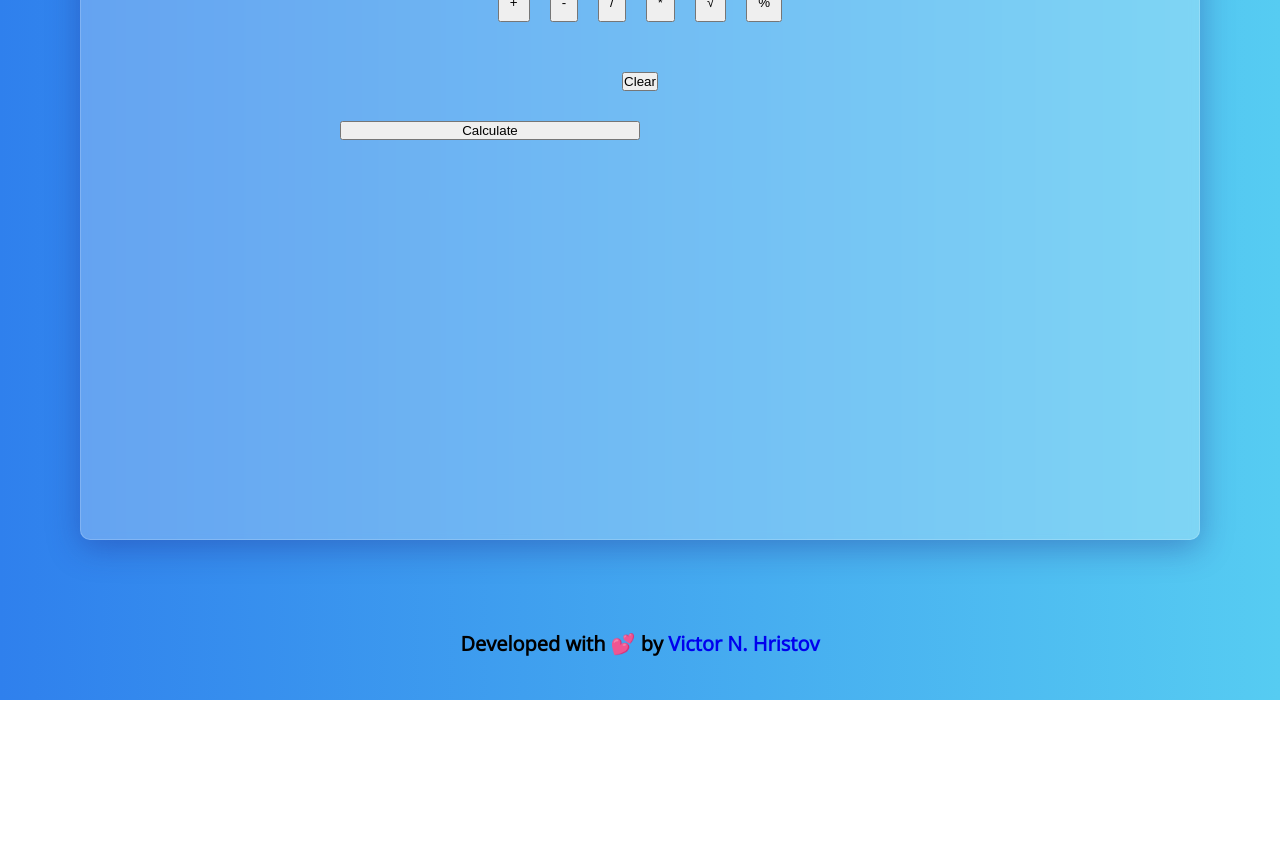
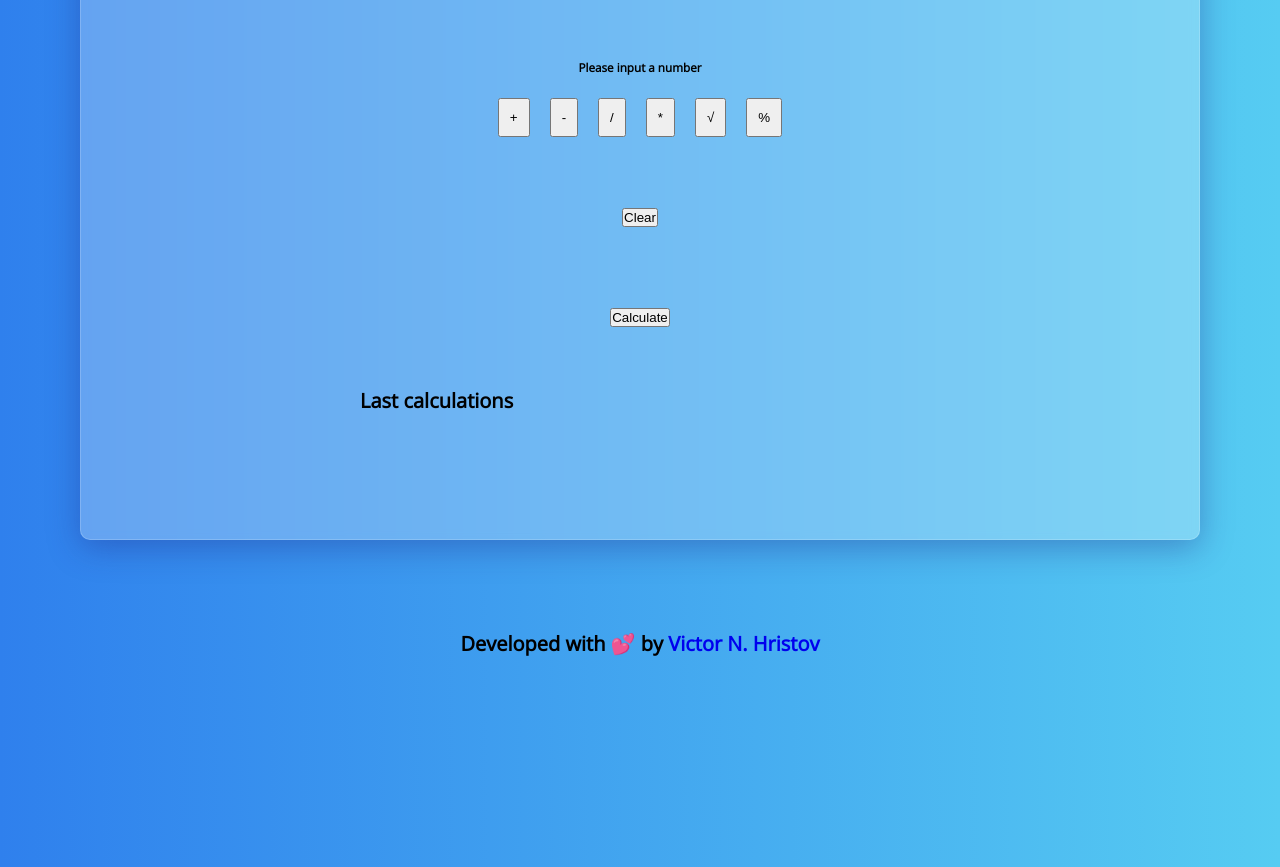
Before and after one commit to VictorH04/Input-calculator, a Vue app: page / in a window 1280 px wide. Shown: the part 320-1187 px from the top of the page. Before the commit the page ends 1020 px from the top, so only its background shows below. Built offline with nearby package versions, Linux system fonts and the light colour scheme.

Commit message:
Fixed some things and made it so it shows the last calculations, just have to add them to localStorage and display them from the localStorage

```diff
--- a/SASS/base/_Home.scss
+++ b/SASS/base/_Home.scss
@@ -36,18 +36,33 @@
   }
 }
 
-.calcSpace {
+.calc {
   grid-column: 1 / span 2;
-  grid-row: 1 / 1;
+  grid-row: 2 / 2;
 
-  justify-self: center;
-  align-self: end;
+ height: 100%;
 
-  display: grid;
-  grid-template-columns: repeat(2, 300px);
-  grid-template-rows: repeat(4, 1fr);
+ display: grid;
 
+ grid-template-rows: repeat(2, 1fr);
+ grid-template-columns: 1fr;
+
+ justify-self: center;
+
+  &-space {
+    grid-column: 1 / 1;
+    grid-row: 1 / 1;
+
+    justify-self: center;
+    align-self: center;
+
+    display: grid;
+    grid-template-columns: repeat(2, 300px);
+    grid-template-rows: repeat(5, 100px) 1fr;
+
+  }
 }
+
 
 .leftBtns {
   display: flex;
@@ -169,3 +184,26 @@
 
   place-self: center;
 }
+
+.CalcBtn {
+  grid-column: 1 / span 2;
+  grid-row: 5 / 5;
+
+  place-self: center;
+}
+
+.lastCalculations {
+  grid-column: 1 / 1;
+  grid-row: 2 / 2;
+
+  display: grid;
+  grid-auto-rows: 50px;
+
+  &-title {
+    padding: 2rem;
+  }
+
+  &-text {
+    padding: 1rem 2rem;
+  }
+}
--- a/src/components/CalcSpace.vue
+++ b/src/components/CalcSpace.vue
@@ -1,5 +1,6 @@
 <template>
-  <div class="calcSpace">
+  <div class="calc">
+    <div class="calc-space">
       <Plus1
         :Plus1="Plus.val1"
         v-model="Plus.val1"
@@ -96,6 +97,8 @@
 
       <CalcBtn @Calculate="Calculate()" />
     </div>
+    <lastCalculations :answerArrays="this.arr" />
+  </div>
 </template>
 
 <script>
@@ -122,6 +125,8 @@ import CalcSymbol from "../components/Symbol/calcSymbol.vue";
 import ClearBtn from "../components/ClearBtn/ClearBtn.vue";
 import CalcBtn from "../components/Calculate/Calculate.vue";
 
+import lastCalculations from "../components/lastCalculations/lastCalculations.vue";
+
 export default {
   name: "calcSpace",
 
@@ -146,6 +151,8 @@ export default {
     CalcSqRoot,
     CalcPercent,
     CalcPercent2,
+
+    lastCalculations,
   },
 
   data() {
@@ -156,7 +163,9 @@ export default {
       calcSum: "Please input a number",
 
       chosenCalc: 0,
+
       answer: null,
+      totalAnswer: null,
 
       calcSymbol: "+",
 
@@ -165,6 +174,8 @@ export default {
       Percent: false,
 
       calculation: "Plus",
+
+      arr: [],
 
       Plus: {
         check: true,
@@ -344,6 +355,8 @@ export default {
 
       this.chosenCalc = `Is equal to: ${Plus}`;
 
+      this.answer = Plus;
+
       this.calcSymbol = "+";
 
       console.log(this.chosenCalc);
@@ -353,6 +366,8 @@ export default {
       let Minus = parseInt(num1) - parseInt(num2);
 
       this.chosenCalc = `Is equal to: ${Minus}`;
+
+      this.answer = Minus;
 
       this.calcSymbol = "-";
 
@@ -364,6 +379,8 @@ export default {
 
       this.chosenCalc = `Is equal to: ${Divison}`;
 
+      this.answer = Divison;
+
       this.calcSymbol = "/";
 
       console.log(this.chosenCalc);
@@ -374,6 +391,8 @@ export default {
 
       this.chosenCalc = `Is equal to: ${Multi}`;
 
+      this.answer = Multi;
+
       this.calcSymbol = "*";
 
       console.log(this.chosenCalc);
@@ -381,6 +400,9 @@ export default {
 
     chooseCalculationSquareRoot(num) {
       this.chosenCalc = Math.sqrt(num);
+
+      this.answer = this.chosenCalc;
+
       this.calcSymbol = "";
 
       console.log(this.chosenCalc);
@@ -388,6 +410,9 @@ export default {
 
     chooseCalculationPercent(num, percentage) {
       this.chosenCalc = num * (percentage / 100);
+
+      this.answer = this.chosenCalc;
+
       this.calcSymbol = "";
 
       console.log(this.chosenCalc);
@@ -426,6 +451,19 @@ export default {
           this.calcSum = this.chosenCalc;
           console.log(this.calcSum);
           console.log(this.chosenCalc);
+          console.log(
+            `${this.Plus.val1} ${this.calcList.Plus} ${this.Plus.val2} = ${this.answer}`
+          );
+
+          console.log(this.totalAnswer);
+          console.log(this.arr);
+
+          this.totalAnswer = `${this.Plus.val1} ${this.calcList.Plus} ${this.Plus.val2} = ${this.answer}`;
+
+          this.arr.push(this.totalAnswer);
+
+          console.log(this.arr);
+          console.log(this.totalAnswer);
           break;
 
         case "Minus":
@@ -433,6 +471,19 @@ export default {
           this.calcSum = this.chosenCalc;
           console.log(this.calcSum);
           console.log(this.chosenCalc);
+          console.log(
+            `${this.Minus.val1} ${this.calcList.Minus} ${this.Minus.val2} = ${this.answer}`
+          );
+
+          console.log(this.totalAnswer);
+          console.log(this.arr);
+
+          this.totalAnswer = `${this.Minus.val1} ${this.calcList.Minus} ${this.Minus.val2} = ${this.answer}`;
+
+          this.arr.push(this.totalAnswer);
+
+          console.log(this.arr);
+          console.log(this.totalAnswer);
           break;
 
         case "Division":
@@ -443,6 +494,9 @@ export default {
           this.calcSum = this.chosenCalc;
           console.log(this.calcSum);
           console.log(this.chosenCalc);
+          console.log(
+            `${this.Division.val1} ${this.calcList.Division} ${this.Division.val2} = ${this.answer}`
+          );
           break;
 
         case "Multiplication":
@@ -453,6 +507,9 @@ export default {
           this.calcSum = this.chosenCalc;
           console.log(this.calcSum);
           console.log(this.chosenCalc);
+          console.log(
+            `${this.Multi.val1} ${this.calcList.Multiplication} ${this.Multi.val2} = ${this.answer}`
+          );
           break;
 
         case "SqRoot":
@@ -460,6 +517,9 @@ export default {
           this.calcSum = this.chosenCalc;
           console.log(this.calcSum);
           console.log(this.chosenCalc);
+          console.log(
+            `${this.ValueSqRoot}${this.calcList.SquareRoot} = ${this.answer}`
+          );
           break;
 
         case "Percent":
@@ -467,6 +527,9 @@ export default {
           this.calcSum = this.chosenCalc;
           console.log(this.calcSum);
           console.log(this.chosenCalc);
+          console.log(
+            `${this.Percentage}${this.calcList.Percent} of ${this.numPercentage} = ${this.answer}`
+          );
           break;
       }
 
--- /dev/null
+++ b/src/components/lastCalculations/lastCalculations.vue
@@ -0,0 +1,29 @@
+<template>
+  <div class="lastCalculations">
+    <h1 class="lastCalculations-title">Last calculations</h1>
+    <p class="lastCalculations-text" v-for="item in answerArrays" :key="item">
+      {{ item }}
+    </p>
+  </div>
+</template>
+
+<script>
+export default {
+  name: "lastCalculations",
+
+  props: {
+    answerArrays: {
+      required: true,
+      type: Array,
+    },
+  },
+
+  data() {
+    return {};
+  },
+};
+</script>
+
+<style lang="scss">
+@import "SASS/base/_Home.scss";
+</style>
```
Lines whose indentation alone changed are shown as unchanged.
